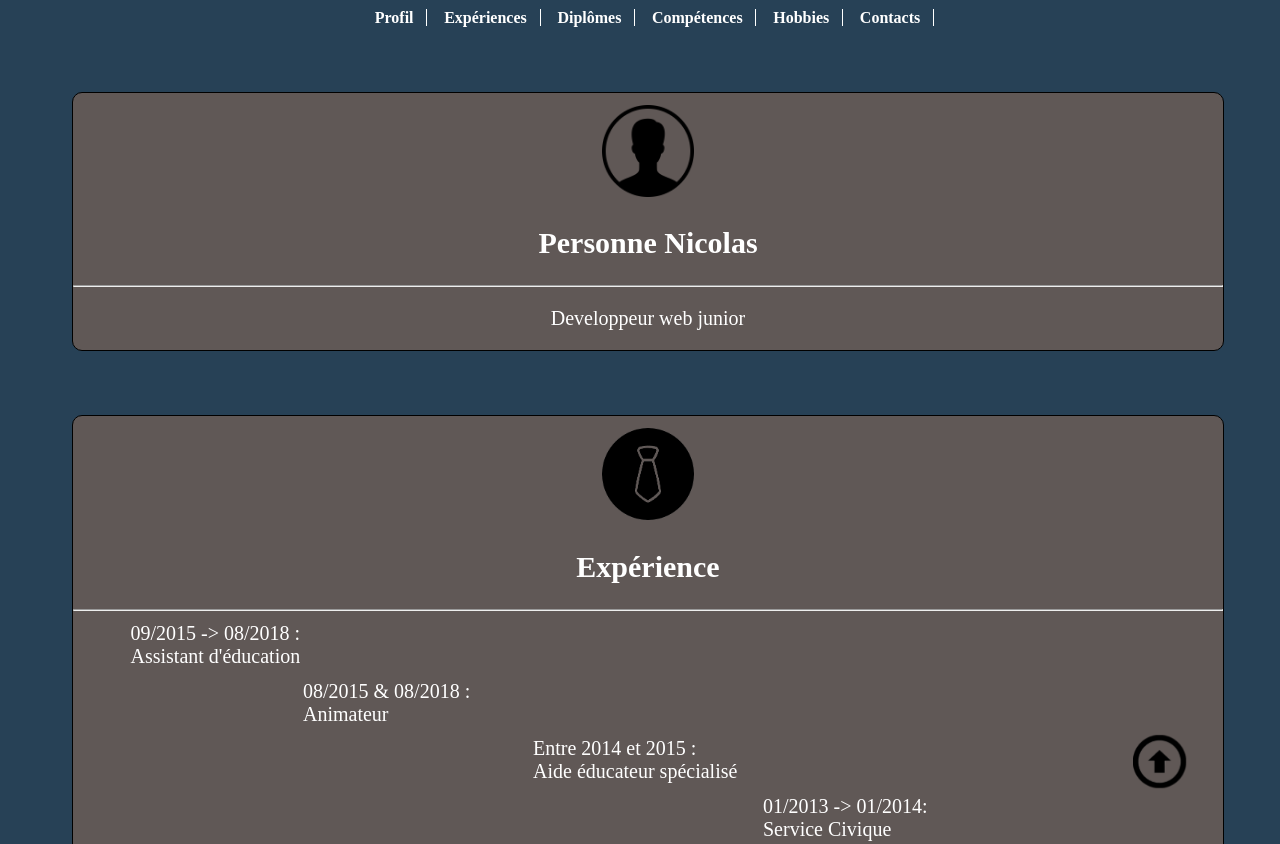
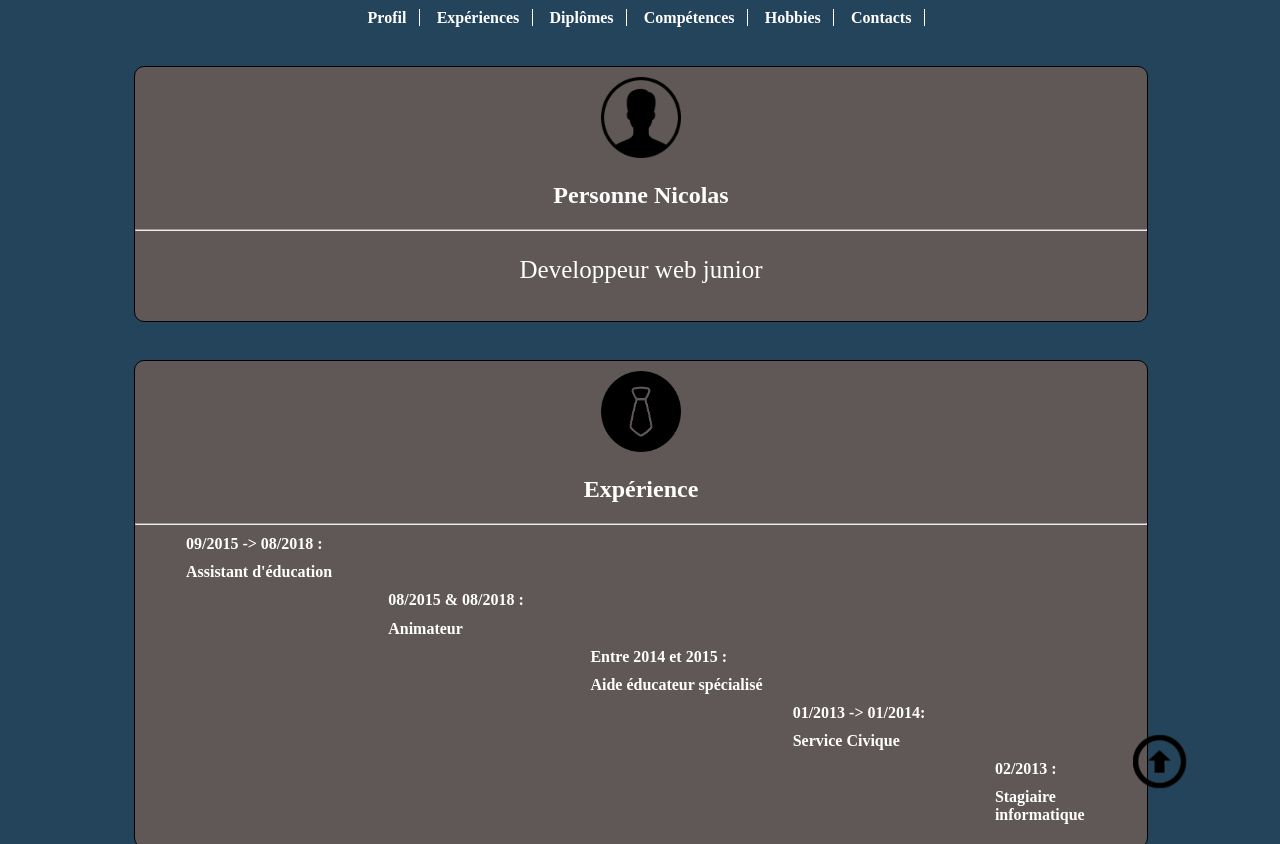
Before and after one commit to NicoNobody/Personne_Nicolas_CV, a plain HTML site: page index.html in a window 1280 px wide. Shown: the top 844 px of the page. Drawn offline with Linux system fonts and the light colour scheme.

Commit message:
Edit 26/09

```diff
--- a/assets/css/style.css
+++ b/assets/css/style.css
@@ -1,11 +1,6 @@
 body{
-  background: #274156;
-  width: 100%;
-}
-div{
-  color: #FFFFFF;
-  text-align: center;
-  font-size: 20px;
+  background-image: url("assets/img/background.jpg");
+  background: #24445C;
 }
 #hautpage{
   position: fixed;
@@ -13,7 +8,6 @@ div{
   bottom: 1%;
 }
 header{
-  height: 1%;
   line-height: 20px;
   color: #FFFFFF;
   text-align: center;
@@ -31,15 +25,20 @@ header{
 .field{
   background: #605856;
   border: 1px solid black;
-  margin: 5%;
+  margin-top: 3%;
+  margin-left: 10%;
+  padding-bottom: 1%;
   border-radius: 10px;
-}
-h3{
-  font-size: 200%;
+  width: 80%;
   color: #FFFFFF;
+  text-align: center;
 }
 img{
   margin-top: 1%;
+}
+/*taille profil*/
+#p4{
+  font-size: 25px;
 }
 /*tailles images*/
 .img8{
@@ -62,14 +61,30 @@ img{
   width: 4%;
   height: 4%;
 }
-/* inline hobbies*/
+/*placement exp*/
+.p3{
+  display: block;
+  margin:1%;
+  text-align: justify;
+  font-weight: bold;
+}
+.ex1{
+  margin-left: 5%;
+}
+.ex2{
+  margin-left: 25%;
+}
+.ex3{
+  margin-left: 45%;
+}
+.ex4{
+  margin-left: 65%;
+}
+.ex5{
+  margin-left: 85%;
+}
+/* inline hobbies, contact*/
 .p1{
-  display: inline;
-  margin: 5%;
-  color: #FFFFFF;
-}
-/*inline contact*/
-.p2{
   display: inline;
   margin: 5%;
   color: #FFFFFF;
@@ -98,7 +113,7 @@ img{
 }
 .win:before{
   content: "90%";
-  width: 24%;
+  width: 23%;
 }
 .linux:before, .atom:before, .termi:before{
   content: "80%";
@@ -125,24 +140,3 @@ img{
   margin: 1%;
   display: inline-flex;
 }
-/*placement exp*/
-.p3{
-  display: block;
-  margin:1%;
-  text-align: justify;
-}
-.ex1{
-  margin-left: 5%;
-}
-.ex2{
-  margin-left: 20%;
-}
-.ex3{
-  margin-left: 40%;
-}
-.ex4{
-  margin-left: 60%;
-}
-.ex5{
-  margin-left: 80%;
-}
--- a/index.html
+++ b/index.html
@@ -2,6 +2,7 @@
 <html lang="fr" dir="ltr">
   <head>
     <meta charset="utf-8">
+    <meta name="viewport" content="width-device-width, initial-scale=1.0">
     <link rel="stylesheet" href="assets/css/style.css">
     <link rel="shortcut icon" href="assets/img/zelda.png">
     <title>Mon CV</title>
@@ -23,33 +24,35 @@
         <img class="img8" src="assets/img/profil.png" alt="image de profil">
         <h2>Personne Nicolas</h2>
          <hr>
-         <p>Developpeur web junior</p>
+         <p id="p4">Developpeur web junior</p>
       </div>
       <div id="exp" class="field">
         <img class="img8" src="assets/img/boulot.png" alt="logo cravate">
         <h2>Expérience</h2>
         <hr>
-        <p class="p3 ex1">09/2015 -> 08/2018 :<br>
-           Assistant d'éducation</p>
-        <p class="p3 ex2">08/2015 & 08/2018 :<br>
-        Animateur</p>
-        <p class="p3 ex3">Entre 2014 et 2015 :<br>
-        Aide éducateur spécialisé</p>
-        <p class="p3 ex4">01/2013 -> 01/2014:<br>
-        Service Civique</p>
-        <p class="p3 ex5">02/2013 :<br>
-        Stagiaire informatique</p>
+        <p class="p3 ex1">09/2015 -> 08/2018 :</p>
+        <p class="p3 ex1"> Assistant d'éducation</p>
+        <p class="p3 ex2">08/2015 & 08/2018 :</p>
+        <p class="p3 ex2">Animateur</p>
+        <p class="p3 ex3">Entre 2014 et 2015 :</p>
+        <p class="p3 ex3">Aide éducateur spécialisé</p>
+        <p class="p3 ex4">01/2013 -> 01/2014:</p>
+        <p class="p3 ex4">Service Civique</p>
+        <p class="p3 ex5">02/2013 :</p>
+        <p class="p3 ex5">Stagiaire informatique</p>
       </div>
       <div id="dip" class="field">
         <img class="img15" src="assets/img/diplome.png" alt="logo diplome">
         <h2>Diplômes</h2>
         <hr>
-        <p>BAC:<br>
+        <p>BAC:</p>
         Science et Technologie Industrielle Génie Electrotechnique</p>
+        <p>Permis:</p>
+        Type B</p>
       </div>
       <div id="comp" class="field">
         <img class="img10" src="assets/img/competence.png" alt="logo compétence">
-        <h2>Compétences</h2>
+        <h2>Compétences Numériques</h2>
         <hr>
       <section class="comp" id="sect1">
         <h3>Systèmes</h3>
@@ -82,19 +85,17 @@
         <p class="p1"><img class="img5" src="assets/img/manette.png" alt="logo manette">Jeux vidéos</p>
         <p class="p1"><img class="img4"  src="assets/img/cuisine.png" alt="logo cuisine">Cuisine</p>
         <p class="p1"><img class="img4"  src="assets/img/basket.png" alt="logo basket">Basket-ball</p>
-        <p></p>
       </div>
     </main>
     <footer>
       <div id="contact" class="field">
       <h2>Contacts</h2>
       <hr>
-      <p class="p2"><a class="fcont" href="https://www.linkedin.com/in/nicolas-personne-14b63b170/" target="_blank"><img class="img4"  src="assets/img/linkedin.png" alt="logo linkedin"> Linkedin</a></p>
-      <p class="p2"><a class="fcont" href="https://github.com/NicoNobody" target="_blank"><img class="img4" src="assets/img/github.png" alt="logo github"> Github</a></p>
-      <p class="p2"><a class="fcont" href="https://twitter.com/NicolasPersone?lang=fr" target="_blank"><img class="img4" src="assets/img/twitter.png" alt="logo twitter"> Twitter</a></p>
-      <p class="p2"><a class="fcont" href="mailto:personne.nico@gmail.com" target="_blank"><img class="img4" src="assets/img/mail.png" alt="logo mail"> Mail</a></p>
-      <p class="p2"><a class="fcont" href="https://fr.wikipedia.org/wiki/Amiens" target="_blank"><img class="img4" src="assets/img/emplacement.png" alt="emplacement"> Amiens</a></p>
-      <p><a class="fcont" href="assets/cvpapier/cv.pdf">Mon CV papier</a></p>
+      <p class="p1"><a class="fcont" href="https://www.linkedin.com/in/nicolas-personne-14b63b170/" target="_blank"><img class="img4"  src="assets/img/linkedin.png" alt="logo linkedin"> Linkedin</a></p>
+      <p class="p1"><a class="fcont" href="https://github.com/NicoNobody" target="_blank"><img class="img4" src="assets/img/github.png" alt="logo github"> Github</a></p>
+      <p class="p1"><a class="fcont" href="https://twitter.com/NicolasPersone?lang=fr" target="_blank"><img class="img4" src="assets/img/twitter.png" alt="logo twitter"> Twitter</a></p>
+      <p class="p1"><a class="fcont" href="mailto:personne.nico@gmail.com" target="_blank"><img class="img4" src="assets/img/mail.png" alt="logo mail"> Mail</a></p>
+      <p><a class="fcont" href="assets/cvpapier/cv.pdf" target="_blank"><img class="img4" src="assets/img/cv.png" alt="logo cv">Mon CV papier</a></p>
     </div>
     </footer>
   </body>
```
Also changed, not shown: assets/img/background.png (added), assets/img/cv.png (added), 1 other file.
